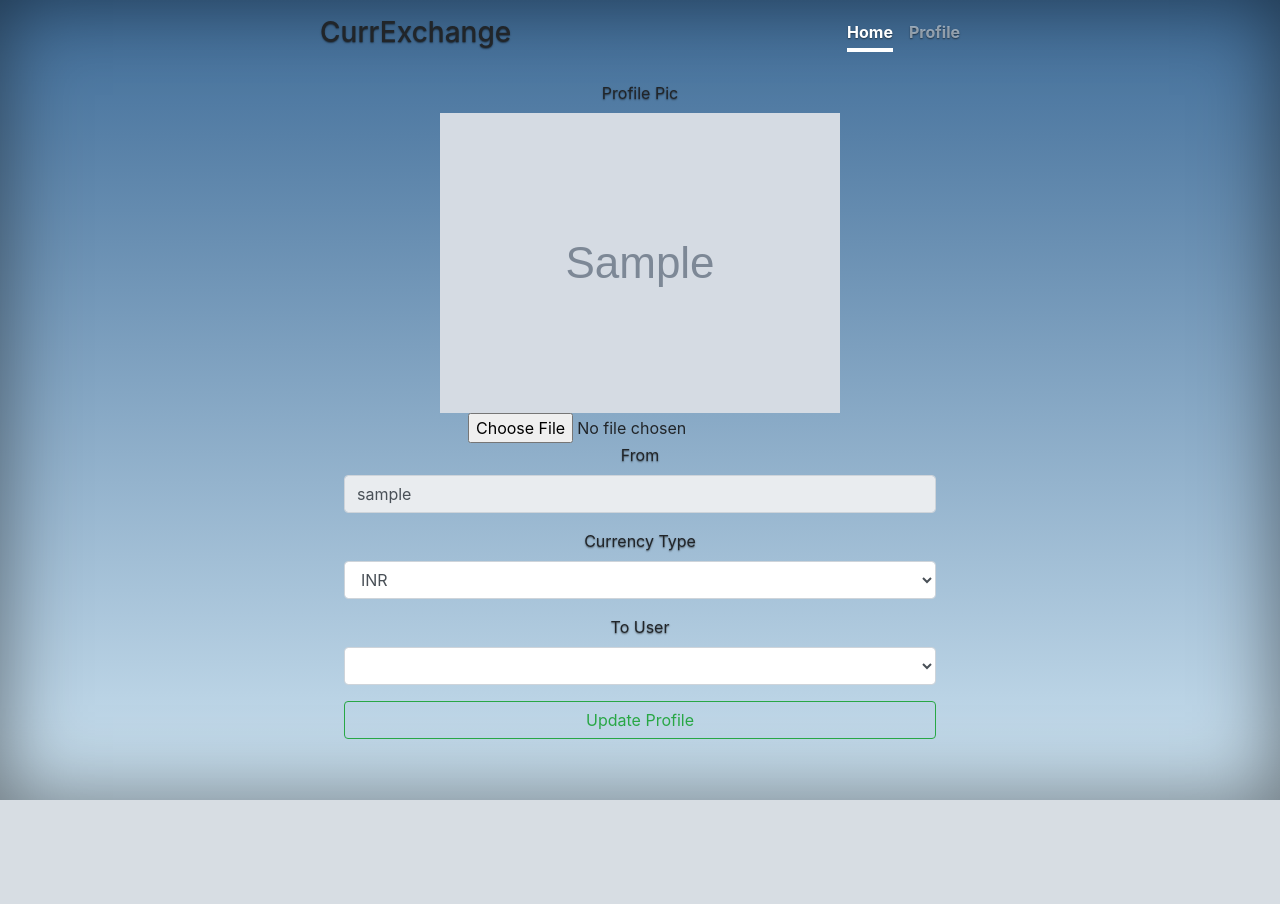
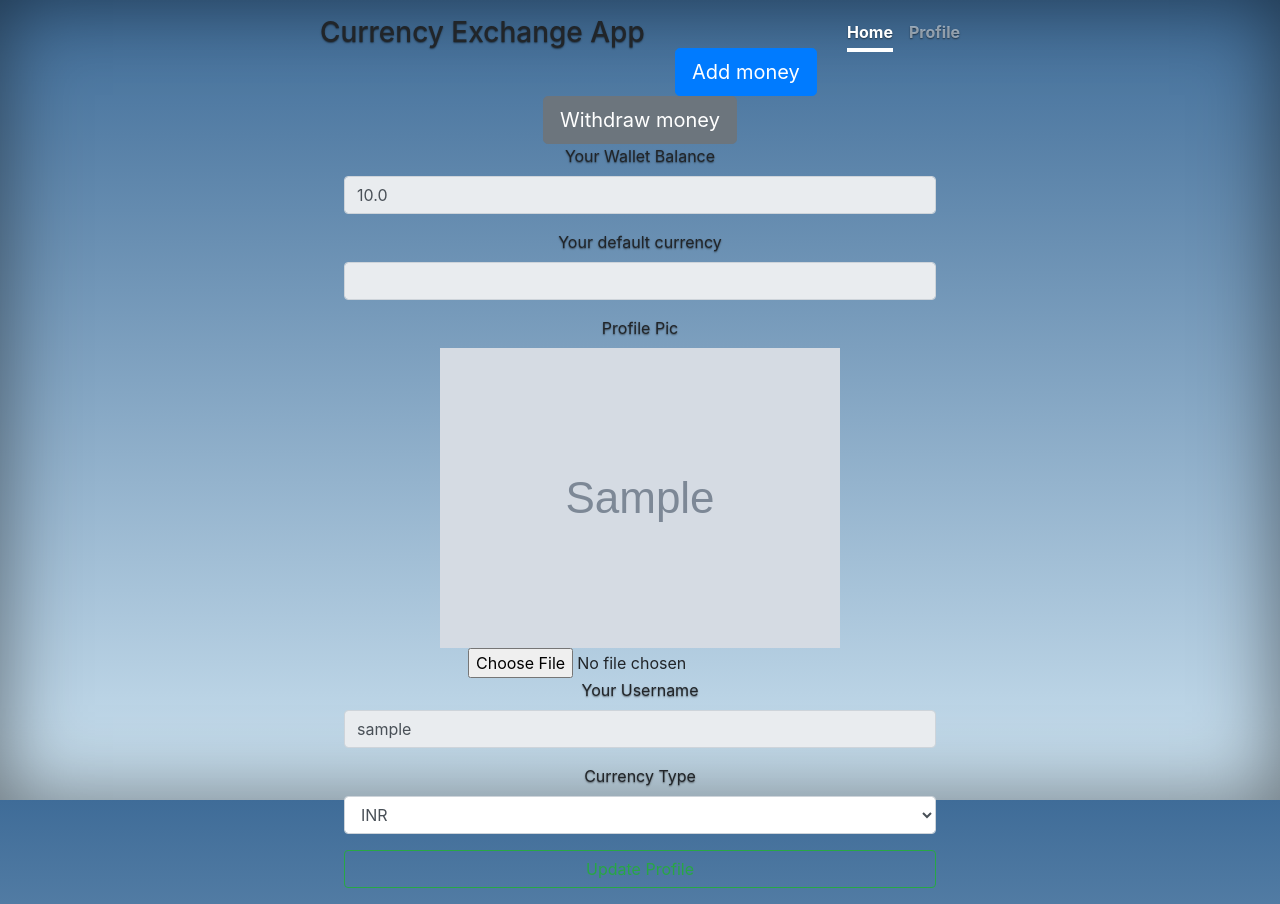
Before and after one commit to ravitejamallozala/currencyexchange, a Django app: page /profile/ in a window 1280 px wide. Before the commit the page ends 800 px from the top, so only its background shows below. Run offline with Django 3.2, Linux system fonts and the light colour scheme; a user stored in the database is signed in; data comes from the database, SQL or seed files in the repository; tables that the repository leaves empty hold one stand-in row (values such as "Sample post"); grey boxes marked "Sample" are stand-in pictures; lists and menus that the app fills with data are empty; parts of the project's set-up code (start-up, migrations or seed data) failed here and were passed over; some libraries are stand-ins or nearby versions.

Commit message:
Profile Page flow done

```diff
--- a/exchange_backend/models.py
+++ b/exchange_backend/models.py
@@ -52,6 +52,7 @@ class User(auth_models.AbstractUser, ExchangeBaseModel):
 
     @classmethod
     def post_save(cls, sender, instance, created, *args, **kwargs):
+        print("Here in User postsave")
         if created:
             transaction.on_commit(lambda: cls.create_default_values(instance))
         else:
--- a/exchange_backend/templates/add_money.html
+++ b/exchange_backend/templates/add_money.html
@@ -10,7 +10,7 @@
 
     <div class="form-group">
         <label for="amount">Amount</label><br>
-        <input class="form-control" type="number" id="amount" name="amount" value="">
+        <input class="form-control" type="number" data-csrf="{{ csrf_token }}"  id="amount" name="amount" value="">
     </div>
 
     <div class="form-group">
--- a/exchange_backend/templates/base.html
+++ b/exchange_backend/templates/base.html
@@ -10,7 +10,7 @@
 
     <title>
         {% block title %}
-        Currency Exchange
+        Currency Exchange App
         {% endblock %}
     </title>
     <link rel="canonical" href="https://getbootstrap.com/docs/4.0/examples/cover/">
@@ -123,12 +123,16 @@
 <div class="cover-container d-flex h-100 w-100 p-3 mx-auto flex-column">
     <header class="masthead mb-auto">
         <div class="inner">
-            <h3 class="masthead-brand white">CurrExchange</h3>
+            <h3 class="masthead-brand white">Currency Exchange App</h3>
             <nav class="nav nav-masthead justify-content-center">
                 <a class="nav-link active" href="#">Home</a>
                 <a class="nav-link" href="/profile">Profile</a>
-<!--                <a class="nav-link" href="#">Contact</a>-->
+                <!--                <a class="nav-link" href="#">Contact</a>-->
             </nav>
+        </div>
+        <div class="" style="padding-top: 5%;">
+            {% block head %}
+            {% endblock %}
         </div>
     </header>
     <main role="main" class="inner cover">
--- a/exchange_backend/templates/login.html
+++ b/exchange_backend/templates/login.html
@@ -5,7 +5,6 @@
 
     {% block scripts %}
     {{ block.super }}
-    <script src="{% static 'js/login.js' %}"></script>
     {% endblock %}
 
     {% block body %}
--- a/exchange_backend/templates/profile.html
+++ b/exchange_backend/templates/profile.html
@@ -7,13 +7,32 @@
 {{ block.super }}
 {% endblock %}
 
+{% block head %}
+<button type="button" class="btn btn-primary btn-lg">Add money</button>
+<button type="button" class="btn btn-secondary btn-lg">Withdraw money</button>
+{% endblock %}
+
 {% block body %}
 
+{% csrf_token %}
 
-    {% csrf_token %}
 <div class="">
+    <div class="form-group">
+        <label for="wallet">Your Wallet Balance</label><br>
+        <input class="form-control " type="text" id="wallet" data-id="{{user.id}}"
+               name="wallet" value="{{wallet.current_balance}}" disabled>
+    </div>
+
+    <div class="form-group">
+        <label for="curr-type">Your default currency</label><br>
+        <input class="form-control " type="text" id="curr-type" data-id="{{user.id}}"
+               name="curr-type" value="{{wallet.currency_type.name}}" disabled>
+    </div>
+
+
     <label for="profile-image">Profile Pic</label><br>
-        <img src="{{ user.profile_image.url }}" data-user="{{user.id}}" data-csrf="{{ csrf_token }}" alt="No profile Image" id="profile-image">
+    <img class="img-fluid" src="{{ user.profile_image.url }}" data-user="{{user.id}}" data-csrf="{{ csrf_token }}"
+         alt="No profile Image" id="profile-image">
 
     <!--        <label class="form-label" for="customFile">Select image</label>-->
     <input type="file" class="" style="" id="customFile"/>
@@ -21,7 +40,7 @@
 </div>
 
 <div class="form-group">
-        <label for="user1">From</label><br>
+    <label for="user1">Your Username</label><br>
     <input class="form-control " type="text" id="user1" data-csrf="{{ csrf_token }}" data-id="{{user.id}}"
            name="user1" value="{{user.username}}" disabled>
 </div>
@@ -40,14 +59,6 @@
 </div>
 
 <div class="form-group">
-        <label for="to_user">To User</label><br>
-        <select id="to_user" name="to_user" class="form-control">
-            {% for usr in users %}
-            <option value="{{ usr.id }}" selected>{{ usr.username }}</option>
-            {% endfor %}
-        </select>
-    </div>
-    <div class="form-group">
     <button type="submit" class="btn btn-outline-success btn-block" id="profile-submit"> Update Profile
     </button>
 </div>
--- a/exchange_backend/views.py
+++ b/exchange_backend/views.py
@@ -98,12 +98,11 @@ class ProfileView(View, TemplateResponseMixin):
     permission_classes = [IsAuthenticatedOrOptions]
 
     def get(self, request):
-        users = User.objects.all()
         currencies = Currency.objects.all()
         return self.render_to_response({
             "user": request.user,
             "currencies": currencies,
-
+            "wallet": request.user.wallet,
         })
 
 
--- a/static/js/add_money.js
+++ b/static/js/add_money.js
@@ -14,6 +14,10 @@ $DOM.on('click', '#addmoney-submit', function () {
     $.ajax({
         type: 'post',
         data: JSON.stringify(data),
+        headers: {
+            "X-CSRFToken": $("#amount").data('csrf'),
+            "content-type": "application/json"
+        },
         url: '/transaction/wallet_transaction/',
 
         success: function (result) {
--- a/static/js/profile.js
+++ b/static/js/profile.js
@@ -4,12 +4,12 @@ $DOM.on('click', '#profile-submit', function () {
     console.log("Profile Function");
     user = $("#profile-image").data('user');
     var formData = new FormData();
-    var pimage = $("#customFile")[0].files[0]
+    var pimage = $("#customFile")[0].files[0];
     if (pimage) {
         formData.append("profile_image", $("#customFile")[0].files[0]);
     }
-    formData.append("currency_id", $("#curr_dropdown").val());
-    console.log("Profile Function");
+    formData.append("default_currency", $("#curr_dropdown").val());
+    console.log("Profile Function", formData);
 
 
     $.ajax({
@@ -23,11 +23,14 @@ $DOM.on('click', '#profile-submit', function () {
         },
         success: function (result) {
             if (result) {
-                console.log("Add money Successed");
-                 alertify.message('Profile data updated');
+                alertify.message('Profile Updated!!!');
                 alertify.set('notifier', 'position', 'top-right');
+                setTimeout(function () {
+                    location.reload(true);
+                }, 1000);
+                console.log("Profile Updation Successful");
             } else {
-                console.log("Add money  Failed");
+                console.log("Profile Updation  Failed");
                 alertify.error(result.message);
             }
         }
```
Also changed, not shown: static/js/login.js (deleted, +0 -40 lines). Lines whose indentation alone changed are shown as unchanged.
